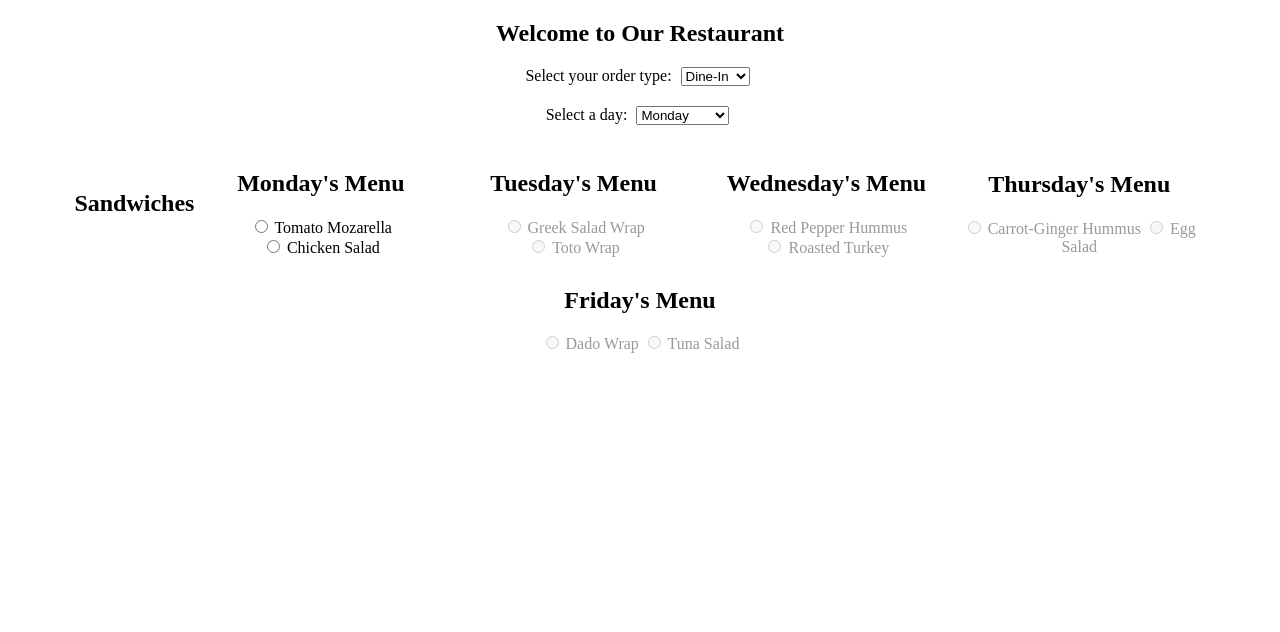
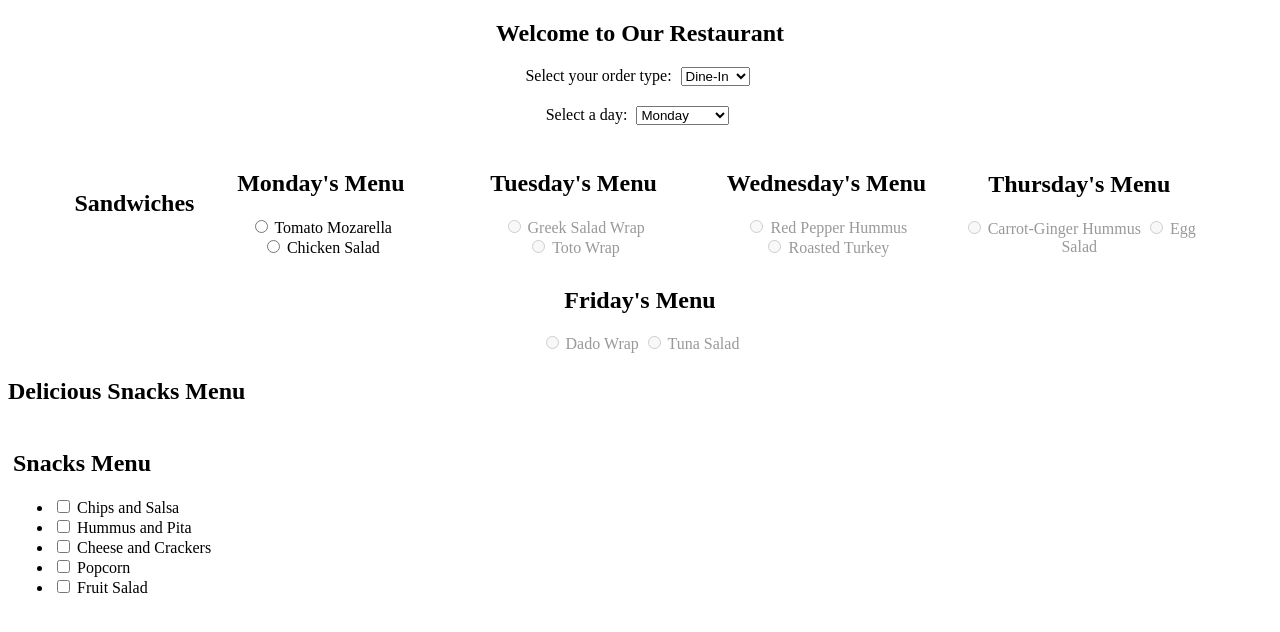
Before and after one commit to Divineleo2001/Restaurant_papas, a plain HTML site: page restaurant.html in a window 1280 px wide. Drawn offline with Linux system fonts and the light colour scheme.

Commit message:
update-restaurant-js
the functionality where the input gets disabled is fixed

```diff
--- a/restaurant.html
+++ b/restaurant.html
@@ -106,6 +106,34 @@
           </div>
         </form>
       </section>
+      <section class="snacks">
+        <h1>Delicious Snacks Menu</h1>
+        <div id="snacks" class="menu-item">
+          <h2>Snacks Menu</h2>
+          <ul>
+            <li>
+              <input type="checkbox" id="snack1" name="snacks" value="snack1" />
+              <label for="snack1">Chips and Salsa</label>
+            </li>
+            <li>
+              <input type="checkbox" id="snack2" name="snacks" value="snack2" />
+              <label for="snack2">Hummus and Pita</label>
+            </li>
+            <li>
+              <input type="checkbox" id="snack3" name="snacks" value="snack3" />
+              <label for="snack3">Cheese and Crackers</label>
+            </li>
+            <li>
+              <input type="checkbox" id="snack4" name="snacks" value="snack4" />
+              <label for="snack4">Popcorn</label>
+            </li>
+            <li>
+              <input type="checkbox" id="snack5" name="snacks" value="snack5" />
+              <label for="snack5">Fruit Salad</label>
+            </li>
+          </ul>
+        </div>
+      </section>
     </main>
   </body>
 </html>
--- a/restaurant.js
+++ b/restaurant.js
@@ -19,5 +19,10 @@ function showMenu() {
       });
     }
   });
+
+  const snacks = document.getElementById("snacks");
+  snacks.querySelectorAll("input").forEach((input) => {
+    input.disabled = false;
+  });
 }
 window.addEventListener("load", showMenu);
```
